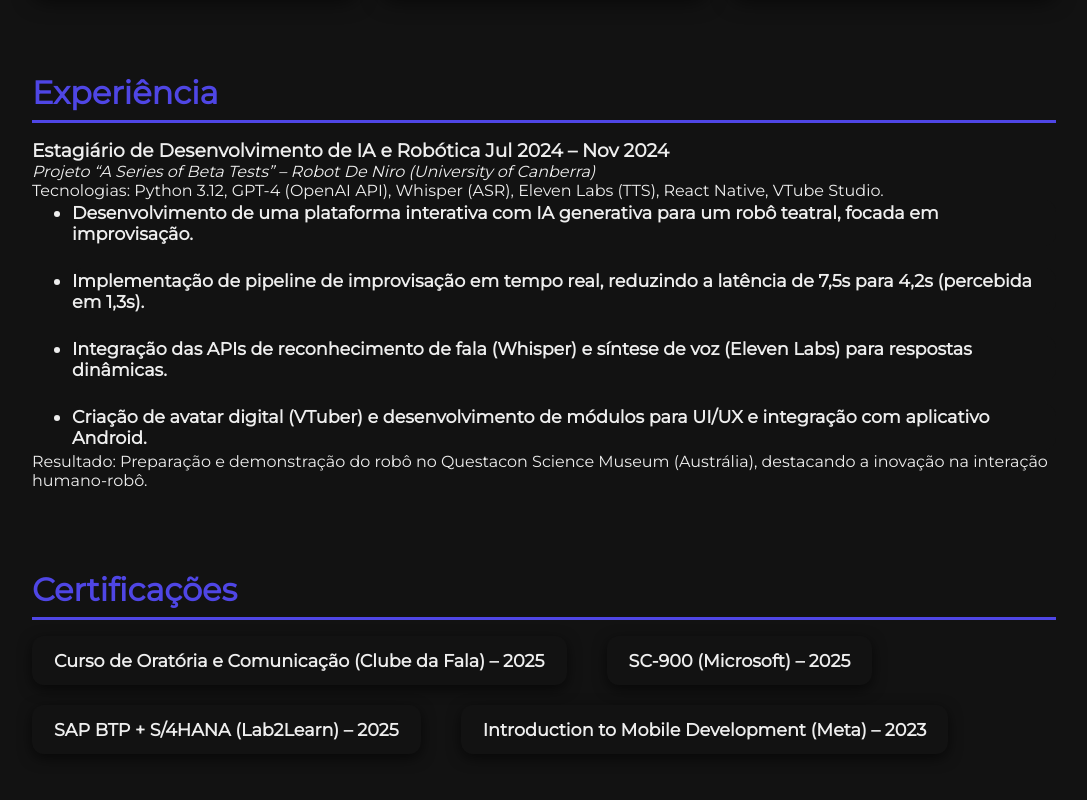
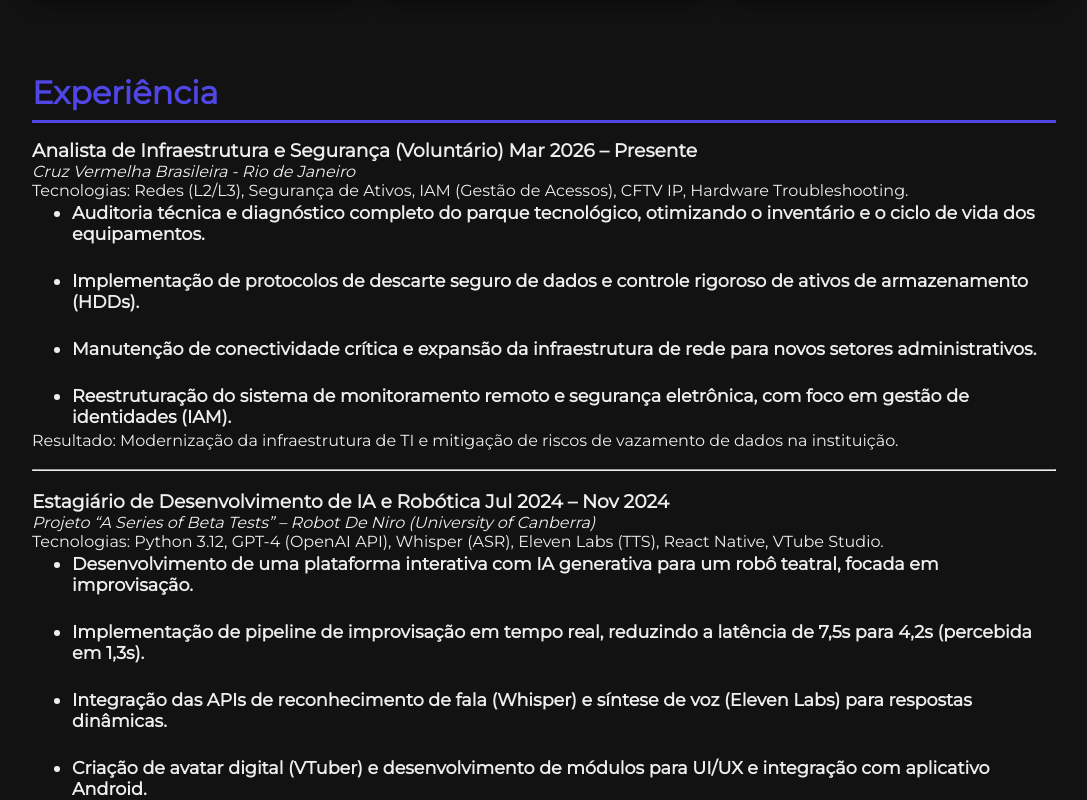
Before and after one commit to matheusnsp/Portfolio, a React (Vite) app: page / in a window 1280 px wide. Shown: the part 1660-2460 px from the top of the page, without its empty margins (96-1183 px from the left). Built offline with nearby package versions, Linux system fonts and the light colour scheme.

Commit message:
port upd

```diff
--- a/src/App.jsx
+++ b/src/App.jsx
@@ -181,6 +181,31 @@ export default function App() {
     },
     {
       titulo:
+        language === "pt" ? "Cibersegurança e Infraestrutura" : "Cybersecurity and Infrastructure",
+      itens: [
+        {
+          name: "Linux",
+          img: "https://cdn.jsdelivr.net/gh/devicons/devicon/icons/linux/linux-original.svg",
+        },
+        {
+          name: "Wireshark",
+          // Link alternativo estável para o Wireshark colorido
+          img: "https://cdn.simpleicons.org/wireshark/1679A7",
+        },
+        {
+          name: "Networking",
+          // O ícone do SSH do Devicon é colorido e representa bem a área de Redes/Infra
+          img: "https://cdn.jsdelivr.net/gh/devicons/devicon/icons/ssh/ssh-original.svg",
+        },
+        {
+          name: "IAM",
+          // O ícone do Azure do Devicon é colorido e remete à sua certificação SC-900 (Security/Identity)
+          img: "https://cdn.jsdelivr.net/gh/devicons/devicon/icons/azure/azure-original.svg",
+        },
+      ],
+    },
+    {
+      titulo:
         language === "pt" ? "Frameworks e Bibliotecas" : "Frameworks and Libraries",
       itens: [
         {
@@ -205,16 +230,20 @@ export default function App() {
           img: "https://cdn.jsdelivr.net/gh/devicons/devicon/icons/git/git-original.svg",
         },
         {
-          name: "Linux",
-          img: "https://cdn.jsdelivr.net/gh/devicons/devicon/icons/linux/linux-original.svg",
+          name: "Docker",
+          img: "https://cdn.jsdelivr.net/gh/devicons/devicon/icons/docker/docker-original.svg",
+        },
+        {
+          name: "Supabase",
+          img: "https://cdn.jsdelivr.net/gh/devicons/devicon/icons/supabase/supabase-original.svg",
+        },
+        {
+          name: "Netlify",
+          img: "https://cdn.jsdelivr.net/gh/devicons/devicon/icons/netlify/netlify-original.svg",
         },
         {
           name: "VS Code",
           img: "https://cdn.jsdelivr.net/gh/devicons/devicon/icons/vscode/vscode-original.svg",
-        },
-        {
-          name: "Docker",
-          img: "https://cdn.jsdelivr.net/gh/devicons/devicon/icons/docker/docker-original.svg",
         },
       ],
     },
--- a/src/components/Experiencia.jsx
+++ b/src/components/Experiencia.jsx
@@ -10,6 +10,66 @@ export default function Experiencia({ language }) {
       viewport={{ once: true }}
     >
       <h2>{language === "pt" ? "Experiência" : "Experience"}</h2>
+
+      {/* --- CRUZ VERMELHA (ATUAL) --- */}
+      <div className="experiencia-item">
+        <h3>
+          {language === "pt"
+            ? "Analista de Infraestrutura e Segurança (Voluntário)"
+            : "IT Infrastructure & Security Analyst (Volunteer)"}
+          <span className="periodo"> Mar 2026 – {language === "pt" ? "Presente" : "Present"}</span>
+        </h3>
+
+        <p>
+          <em>
+            {language === "pt"
+              ? "Cruz Vermelha Brasileira - Rio de Janeiro"
+              : "Brazilian Red Cross - Rio de Janeiro"}
+          </em>
+        </p>
+
+        <p className="tecnologias">
+          {language === "pt"
+            ? "Tecnologias: Redes (L2/L3), Segurança de Ativos, IAM (Gestão de Acessos), CFTV IP, Hardware Troubleshooting."
+            : "Technologies: Networking (L2/L3), Asset Security, IAM (Identity & Access Management), IP CCTV, Hardware Troubleshooting."}
+        </p>
+
+        <ul className="experiencia-lista">
+          <li>
+            {language === "pt"
+              ? "Auditoria técnica e diagnóstico completo do parque tecnológico, otimizando o inventário e o ciclo de vida dos equipamentos."
+              : "Conducted technical auditing and complete diagnostics of the hardware park, optimizing inventory and equipment lifecycle."}
+          </li>
+          <li>
+            {language === "pt"
+              ? "Implementação de protocolos de descarte seguro de dados e controle rigoroso de ativos de armazenamento (HDDs)."
+              : "Implemented secure data decommissioning protocols and rigorous control of storage assets (HDDs)."}
+          </li>
+          <li>
+            {language === "pt"
+              ? "Manutenção de conectividade crítica e expansão da infraestrutura de rede para novos setores administrativos."
+              : "Managed critical connectivity maintenance and expanded network infrastructure for new administrative departments."}
+          </li>
+          <li>
+            {language === "pt"
+              ? "Reestruturação do sistema de monitoramento remoto e segurança eletrônica, com foco em gestão de identidades (IAM)."
+              : "Restructured remote monitoring and electronic security systems, focusing on Identity and Access Management (IAM)."}
+          </li>
+        </ul>
+
+        <p className="destaque">
+          {language === "pt"
+            ? "Resultado: Modernização da infraestrutura de TI e mitigação de riscos de vazamento de dados na instituição."
+            : "Outcome: Modernized IT infrastructure and mitigated data breach risks across the institution."}
+        </p>
+      </div>
+      <br></br>
+
+      <hr className="divider" /> {/* Opcional: uma linha para separar as experiências */}
+
+      <br></br>
+
+      {/* --- ESTÁGIO AUSTRÁLIA --- */}
       <div className="experiencia-item">
         <h3>
           {language === "pt"
@@ -26,7 +86,6 @@ export default function Experiencia({ language }) {
           </em>
         </p>
 
-        {/* NOVO: Tecnologias utilizadas */}
         <p className="tecnologias">
           {language === "pt"
             ? "Tecnologias: Python 3.12, GPT-4 (OpenAI API), Whisper (ASR), Eleven Labs (TTS), React Native, VTube Studio."
@@ -56,13 +115,11 @@ export default function Experiencia({ language }) {
           </li>
         </ul>
 
-        {/* NOVO: Resultado/Destaque */}
         <p className="destaque">
           {language === "pt"
             ? "Resultado: Preparação e demonstração do robô no Questacon Science Museum (Austrália), destacando a inovação na interação humano-robô."
             : "Outcome: Prepared and demonstrated the robot at the Questacon Science Museum (Australia), showcasing innovation in human-robot interaction."}
         </p>
-
       </div>
     </motion.section>
   );
--- a/src/components/Inicio.jsx
+++ b/src/components/Inicio.jsx
@@ -43,41 +43,39 @@ export default function Inicio({ imgSize, imgX, textOpacity, sobreOpacity, langu
 {language === "pt" ? (
   <>
     <p>
-        Sou Matheus Neves, desenvolvedor de software com foco em aplicações modernas e seguras.
-        Tenho 21 anos, sou formado em Engenharia de Software com ênfase em Cibersegurança,
-        pela Universidade de Canberra, na Austrália, e sou apaixonado por tecnologia,
-        aprendizado contínuo e desafios criativos.
+      Sou Matheus Neves, engenheiro de software com foco em infraestrutura e segurança cibernética.
+      Tenho 22 anos, sou formado pela <strong>University of Canberra, na Austrália</strong>,
+      e busco resolver desafios técnicos complexos através de soluções resilientes e escaláveis.
     </p>
     <br />
     <p>
-        Minha experiência envolve análise de tráfego de rede, segurança da informação e desenvolvimento de sistemas,
-        além de projetos que integram IA generativa, sistemas distribuídos e aplicações web responsivas.
-        Trabalho bem em equipe ágil (Scrum), versionamento com GitHub e priorizo soluções escaláveis.
+      Minha experiência atual envolve a <strong>gestão de infraestrutura de TI e segurança da informação na Cruz Vermelha Brasileira</strong>,
+      atuando na análise de tráfego de rede, administração de ativos e implementação de protocolos de acesso (IAM).
+      Além disso, desenvolvo aplicações full-stack com foco em proteção de dados e sistemas distribuídos.
     </p>
     <br />
     <p>
-        Busco contribuir com soluções inovadoras que unam tecnologia, segurança e criatividade,
-        comunicando-me com eficácia em português e inglês, após 4 anos de residência na Austrália.
+      Trabalho bem em equipes ágeis (Scrum), domino versionamento com GitHub e priorizo a eficiência operacional.
+      Comunico-me com fluência em português e inglês, após 4 anos de residência na Austrália.
     </p>
   </>
 ) : (
   <>
     <p>
-        I'm Matheus Neves, a software developer focused on modern and secure applications.
-        I'm 21 years old, graduated in Software Engineering with a major in Cybersecurity,
-        from the University of Canberra, in Australia, and passionate about technology,
-        continuous learning, and creative challenges.
+      I am Matheus Neves, a Software Engineer focused on infrastructure and cybersecurity.
+      I am 22 years old and a graduate of the <strong>University of Canberra, Australia</strong>,
+      driven by solving complex technical challenges through resilient and scalable solutions.
     </p>
     <br />
     <p>
-        My experience includes network traffic analysis, information security, and system development,
-        as well as projects involving generative AI, distributed systems, and responsive web applications.
-        I thrive in agile teamwork (Scrum), code versioning with GitHub, and building scalable solutions.
+      My current role involves <strong>managing IT infrastructure and information security at the Brazilian Red Cross</strong>,
+      where I handle network traffic analysis, asset management, and Identity and Access Management (IAM) protocols.
+      I also develop full-stack applications with a strong emphasis on data protection and distributed systems.
     </p>
     <br />
     <p>
-        My goal is to contribute to innovative solutions that combine technology, security, and creativity,
-        with strong communication in both Portuguese and English after 4 years of living in Australia.
+      I thrive in agile environments (Scrum), am proficient in version control with GitHub, and prioritize operational efficiency.
+      I am fully bilingual in Portuguese and English, following 4 years of living and studying in Australia.
     </p>
   </>
 )}
```
Lines whose indentation alone changed are shown as unchanged.
